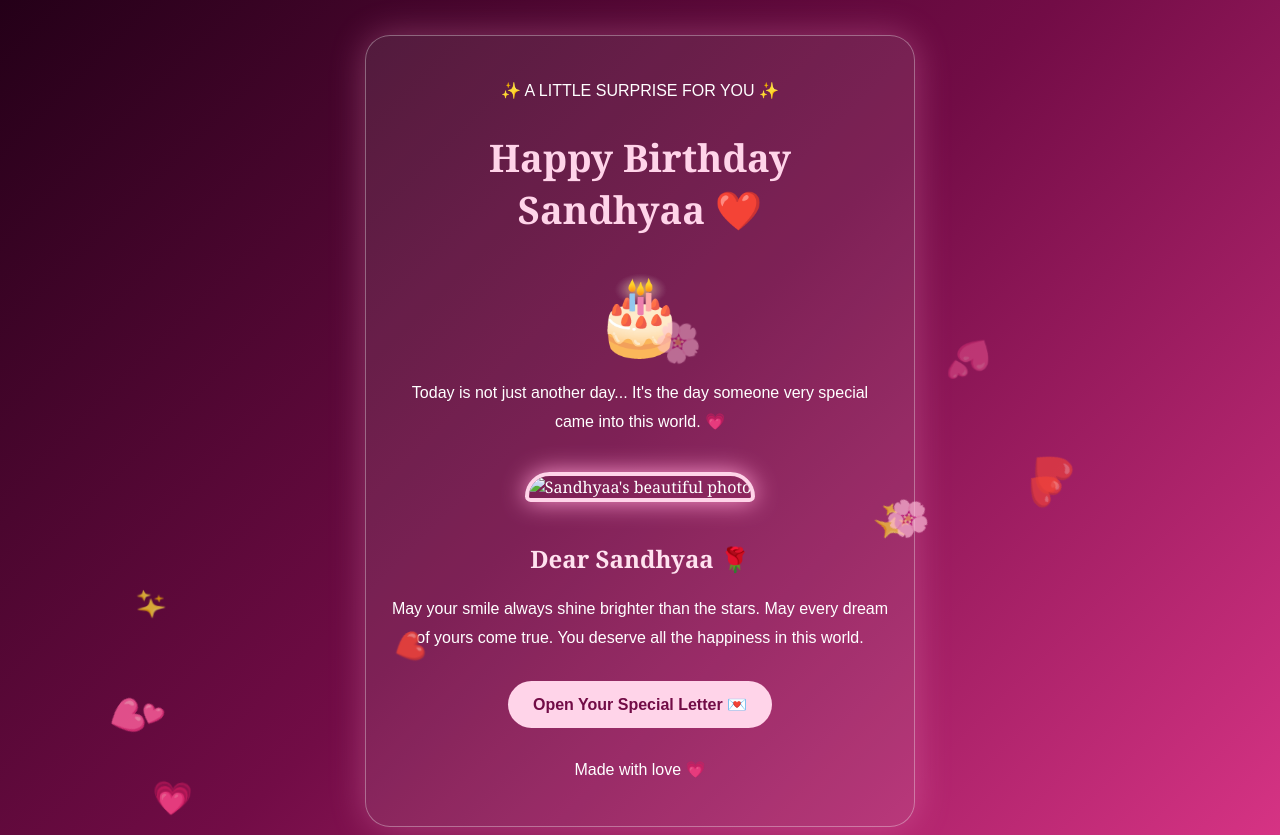
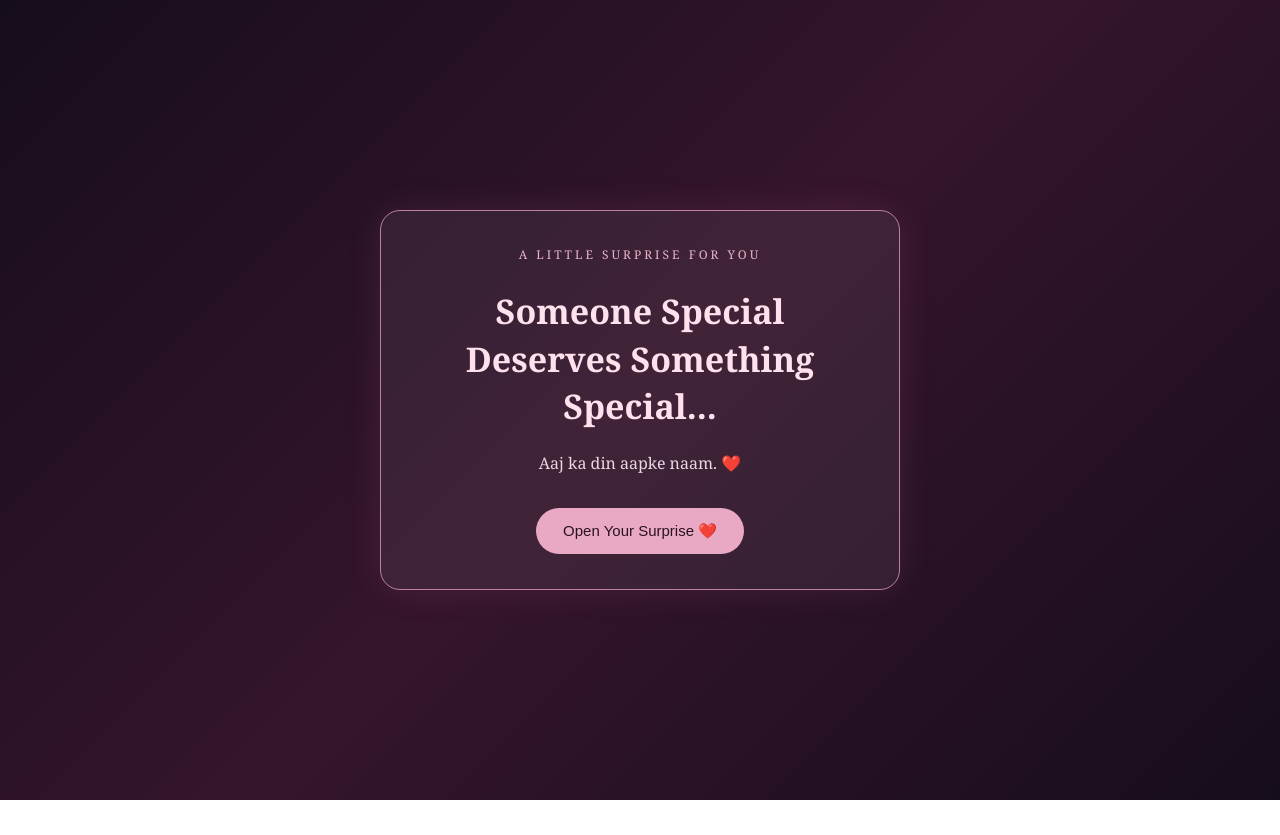
Before and after one commit to rajeevsidar13-del/birthday-surprise, a plain HTML site: page index.html in a window 1280 px wide. After the commit the page ends 800 px from the top, so only its background shows below. Drawn offline with Linux system fonts and the light colour scheme.

Commit message:
Update index.html

```diff
--- a/index.html
+++ b/index.html
@@ -4,149 +4,158 @@
 <head>
 <meta charset="UTF-8">
 <meta name="viewport" content="width=device-width, initial-scale=1.0">
-<title>A Little Surprise for You 🎀</title>
+<title>Happy Birthday Sandhyaa ❤️</title>
 
 <style>
-*{box-sizing:border-box}
-body{
- margin:0;
- font-family:Georgia,serif;
- color:white;
- text-align:center;
- background:linear-gradient(135deg,#240018,#720c46,#d63384);
- min-height:100vh;
- overflow-x:hidden;
+* {
+    margin: 0;
+    padding: 0;
+    box-sizing: border-box;
 }
-.container{
- max-width:550px;
- margin:35px auto;
- padding:25px;
- width:92%;
- border:1px solid #ffffff55;
- border-radius:25px;
- background:#ffffff17;
- box-shadow:0 0 35px #ff8fca55;
+
+body {
+    min-height: 100vh;
+    background: linear-gradient(135deg, #160d1c, #35152b, #160d1c);
+    color: white;
+    font-family: Georgia, serif;
+    display: flex;
+    justify-content: center;
+    align-items: center;
+    text-align: center;
+    padding: 20px;
 }
-h1{color:#ffd4e9;font-size:38px}
-h2{color:#ffe2ef}
-p{line-height:1.8;font-family:Arial,sans-serif}
-.photo{
- width:210px;
- height:250px;
- object-fit:cover;
- border-radius:110px 110px 25px 25px;
- border:4px solid #ffd4e9;
- box-shadow:0 0 25px #ff9bcf;
- margin:20px auto;
+
+.container {
+    width: 100%;
+    max-width: 520px;
+    padding: 35px 22px;
+    border: 1px solid #bd829b;
+    border-radius: 20px;
+    background: rgba(255,255,255,0.06);
+    box-shadow: 0 0 35px rgba(230,120,170,0.12);
 }
-button{
- background:#ffd4e9;
- color:#720c46;
- border:0;
- padding:14px 25px;
- border-radius:30px;
- font-size:16px;
- font-weight:bold;
- cursor:pointer;
- margin:12px;
+
+.small {
+    color: #e8b5cb;
+    letter-spacing: 3px;
+    font-size: 12px;
+    margin-bottom: 25px;
 }
-button:hover{transform:scale(1.05)}
-#letter{
- display:none;
- background:#ffffff18;
- border-radius:20px;
- padding:20px;
- margin-top:20px;
+
+h1 {
+    font-size: 34px;
+    line-height: 1.4;
+    color: #ffe1ed;
+    margin-bottom: 18px;
 }
-.heart{
- position:fixed;
- bottom:-30px;
- animation:float 8s linear infinite;
- pointer-events:none;
+
+p {
+    color: #ead8e1;
+    line-height: 1.8;
+    font-size: 16px;
 }
-@keyframes float{
- to{transform:translateY(-110vh) rotate(360deg);opacity:0}
+
+button {
+    margin-top: 30px;
+    padding: 14px 27px;
+    border: none;
+    border-radius: 30px;
+    background: #e9a9c4;
+    color: #291321;
+    font-size: 15px;
+    cursor: pointer;
 }
-.cake{font-size:75px;margin:15px}
+
+button:hover {
+    background: #ffd4e5;
+}
+
+#surprise {
+    display: none;
+    animation: appear 1.2s ease;
+}
+
+.heart {
+    color: #f4a8c6;
+    font-size: 30px;
+    margin: 18px 0;
+}
+
+.message {
+    margin-top: 25px;
+    padding-top: 22px;
+    border-top: 1px solid #bd829b;
+}
+
+.signature {
+    margin-top: 28px;
+    color: #f2b8d0;
+    font-style: italic;
+}
+
+@keyframes appear {
+    from { opacity: 0; transform: translateY(15px); }
+    to { opacity: 1; transform: translateY(0); }
+}
 </style>
 </head>
 
 <body>
 
-<div class="container">
+<div class="container" id="opening">
+    <div class="small">A LITTLE SURPRISE FOR YOU</div>
 
-<p>✨ A LITTLE SURPRISE FOR YOU ✨</p>
+    <h1>Someone Special<br>Deserves Something Special...</h1>
+
+    <p>Aaj ka din aapke naam. ❤️</p>
+
+    <button onclick="openSurprise()">
+        Open Your Surprise ❤️
+    </button>
+</div>
+
+<div class="container" id="surprise">
+
+    <div class="small">A DAY MADE FOR YOU</div>
 
     <h1>Happy Birthday<br>Sandhyaa ❤️</h1>
 
-<div class="cake">🎂</div>
+    <div class="heart">♡</div>
 
     <p>
-Today is not just another day...
-It's the day someone very special came into this world. 💗
+        Kuch log zindagi mein aate hain aur
+        apni ek alag jagah bana lete hain.
+        Aap bhi unhi khaas logon mein se ek hain.
     </p>
 
-<!-- PHOTO -->
-<img class="photo" src="sandhyaa.jpg"
-alt="Sandhyaa's beautiful photo">
+    <div class="message">
+        <p>
+            Aapki zindagi hamesha khushiyon, sukoon
+            aur khoobsurat lamhon se bhari rahe.
+            Aapke har sapne ko ek nayi udaan mile
+            aur aapki muskurahat hamesha yunhi bani rahe.
+        </p>
 
-<h2>Dear Sandhyaa 🌹</h2>
+        <br>
 
         <p>
-May your smile always shine brighter than the stars.
-May every dream of yours come true.
-You deserve all the happiness in this world.
+            May your new year of life bring endless
+            happiness, beautiful memories and
+            everything your heart wishes for.
         </p>
-
-<button onclick="showLetter()">
-Open Your Special Letter 💌
-</button>
-
-<div id="letter">
-<h2>A Little Message For You ❤️</h2>
-
-<p>
-Some people make life more beautiful
-just by being a part of it.
-
-You are one of those special people.
-
-I hope your birthday brings endless smiles,
-beautiful memories and countless reasons
-to be happy.
-
-Keep smiling, keep shining
-and always be happy.
-
-</p>
-
-<h2>Happy Birthday, Sandhyaa! 🎀</h2>
-<p>With lots of warm wishes ❤️</p>
     </div>
 
-<p>Made with love 💗</p>
+    <div class="signature">
+        With best wishes, ❤️
+    </div>
 
 </div>
 
 <script>
-function showLetter(){
- document.getElementById("letter").style.display="block";
+function openSurprise() {
+    document.getElementById("opening").style.display = "none";
+    document.getElementById("surprise").style.display = "block";
 }
-
-const symbols=["❤️","💗","💕","🌸","✨"];
-
-setInterval(()=>{
- const heart=document.createElement("div");
- heart.className="heart";
- heart.innerHTML=symbols[
- Math.floor(Math.random()*symbols.length)
- ];
- heart.style.left=Math.random()*100+"vw";
- heart.style.fontSize=(15+Math.random()*25)+"px";
- heart.style.animationDuration=(5+Math.random()*5)+"s";
- document.body.appendChild(heart);
- setTimeout(()=>heart.remove(),10000);
-},500);
 </script>
 
 </body>
```
Lines whose indentation alone changed are shown as unchanged.
